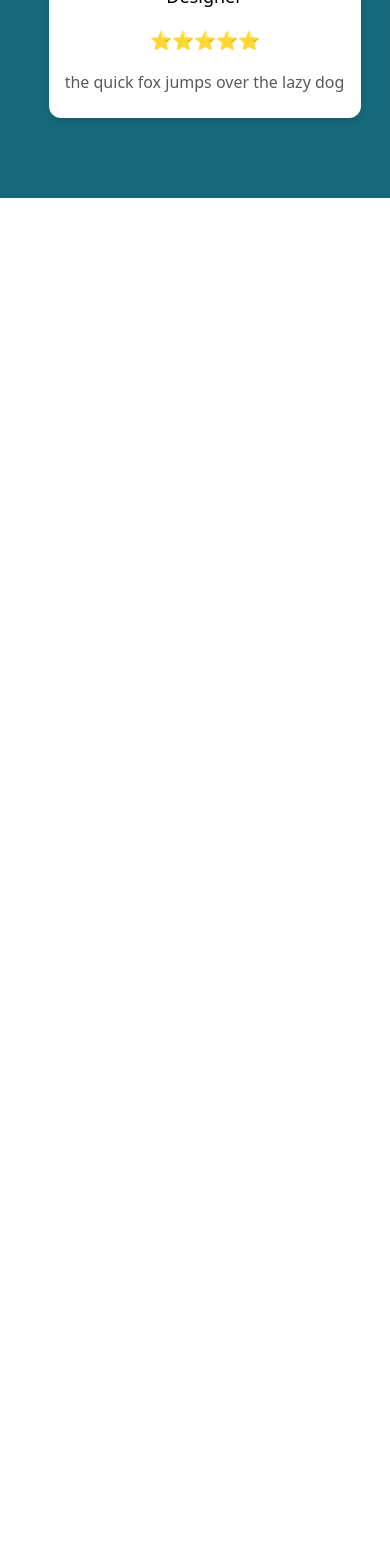
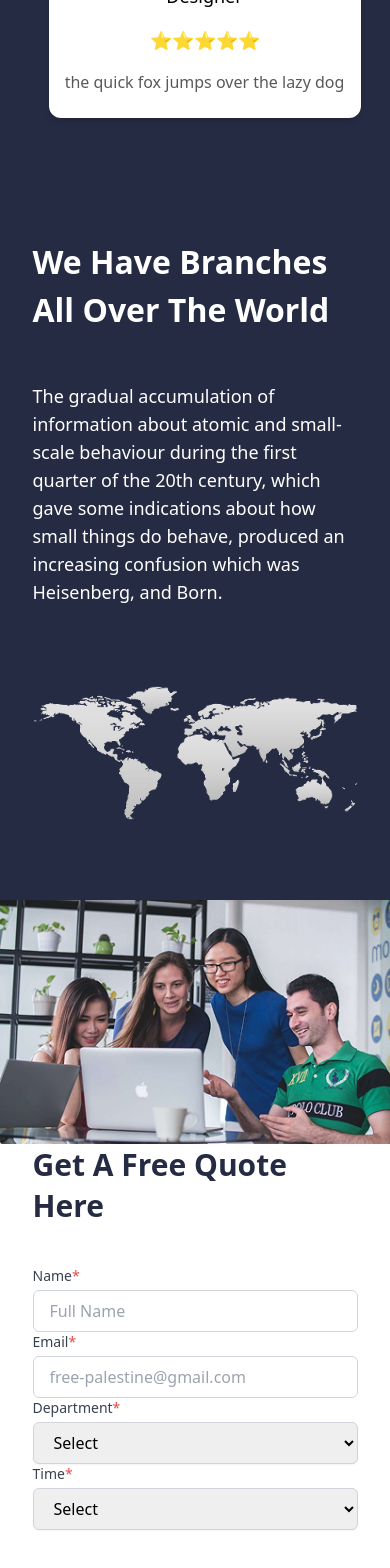
Before and after one commit to MU1147-LEGEND/Divestic, a React (Vite) app: page / in a window 390 px wide. Shown: the part 6598-8166 px from the top of the page. Before the commit the page ends 6796 px from the top, so only its background shows below. Built offline with nearby package versions, Linux system fonts and the light colour scheme.

Commit message:
Implement structural adjustments and refactor existing code for improved readability and maintainability

```diff
--- a/src/App.jsx
+++ b/src/App.jsx
@@ -13,28 +13,31 @@ import { MdSpeed } from "react-icons/md";
 import person from "./assets/images/person.png";
 import teamCo from "./assets/images/team-co.png";
 import teamCEO from "./assets/images/team-ceo.png";
-
+import world from "./assets/images/world.png";
+import contact from "./assets/images/contact-team.png";
 
 const App = () => {
     const [isOpenMenu, setIsOpenMenu] = useState(false);
-    useEffect(() => {
-        const carousel = document.querySelector(".testimonial-cards .carousel");
-        let scrollAmount = 0;
-        const slideWidth = carousel.offsetWidth;
 
-        const autoplay = setInterval(() => {
-            if (carousel.scrollLeft + slideWidth >= carousel.scrollWidth) {
-                // Go back to start
-                carousel.scrollTo({ left: 0, behavior: "smooth" });
-                scrollAmount = 0;
-            } else {
-                scrollAmount += slideWidth;
-                carousel.scrollTo({ left: scrollAmount, behavior: "smooth" });
-            }
-        }, 1000); // Change every 1 second
+    // carousel slider auto move
+    // useEffect(() => {
+    //     const carousel = document.querySelector(".testimonial-cards .carousel");
+    //     let scrollAmount = 0;
+    //     const slideWidth = carousel.offsetWidth;
 
-        return () => clearInterval(autoplay); // Cleanup on unmount
-    }, []);
+    //     const autoplay = setInterval(() => {
+    //         if (carousel.scrollLeft + slideWidth >= carousel.scrollWidth) {
+    //             // Go back to start
+    //             carousel.scrollTo({ left: 0, behavior: "smooth" });
+    //             scrollAmount = 0;
+    //         } else {
+    //             scrollAmount += slideWidth;
+    //             carousel.scrollTo({ left: scrollAmount, behavior: "smooth" });
+    //         }
+    //     }, 1000); // Change every 1 second
+
+    //     return () => clearInterval(autoplay); // Cleanup on unmount
+    // }, []);
 
     return (
         <>
@@ -200,16 +203,18 @@ const App = () => {
                             mechanics
                         </p>
                     </div>
-                    <div className="flex flex-col md:flex-row md:gap-20 text-center p-3">
+                    <div className="flex flex-col lg:flex-row md:gap-20 text-center p-3">
                         <img
                             src={cardImage}
                             alt="card-item"
                             className="text-center m-auto md:hidden"
+                            loading="lazy"
                         />
                         <img
                             src={cardImageDesktop}
                             alt="card-item"
                             className="text-center m-auto hidden md:block"
+                            loading="lazy"
                         />
                         <div className="most-trusted mt-16 pb-6 text-left">
                             <h2 className="text-4xl font-semibold w-4/5 mb-6">
@@ -274,11 +279,12 @@ const App = () => {
                     </div>
                     <div className="testimonial-cards w-full">
                         <div className="carousel flex-row rounded-box">
-                            <div className="carousel-item w-full text-black bg-white py-4">
+                            <div className=" carousel-item  w-full text-black bg-white py-4">
                                 <img
                                     src={person}
                                     className="w-[100px] h-[100px] rounded-full relative top-8 space-x-3"
                                     alt="Tailwind CSS Carousel component"
+                                    loading="lazy"
                                 />
                                 <div className="pl-4">
                                     <h3 className="text-3xl font-bold py-2 pt-10">
@@ -298,11 +304,12 @@ const App = () => {
                                     </p>
                                 </div>
                             </div>
-                            <div className="carousel-item w-full text-black bg-white py-4">
+                            <div className=" carousel-item w-full text-black bg-white py-4">
                                 <img
                                     src={person}
                                     className="w-[100px] h-[100px] rounded-full relative top-8 space-x-3"
                                     alt="Tailwind CSS Carousel component"
+                                    loading="lazy"
                                 />
                                 <div className="pl-4">
                                     <h3 className="text-3xl font-bold py-2 pt-10">
@@ -322,11 +329,12 @@ const App = () => {
                                     </p>
                                 </div>
                             </div>
-                            <div className="hidden md:flex carousel-item w-full text-black bg-white py-4">
+                            <div className=" hidden md:flex carousel-item w-full text-black bg-white py-4">
                                 <img
                                     src={person}
                                     className="w-[100px] h-[100px] rounded-full relative top-8 space-x-3"
                                     alt="Tailwind CSS Carousel component"
+                                    loading="lazy"
                                 />
                                 <div className="pl-4">
                                     <h3 className="text-3xl font-bold py-2 pt-10">
@@ -353,7 +361,7 @@ const App = () => {
             {/* meet our team */}
             <section
                 id="meet-our-team"
-                className="bg-[#16697A] text-white text-lg pb-20"
+                className="bg-[#252B42] text-white text-lg pb-20"
             >
                 <div className="w-10/12 m-auto pt-10">
                     <div className="head-slogan text-center">
@@ -373,6 +381,7 @@ const App = () => {
                                     src={teamCo}
                                     className="w-[200px] h-[200px] rounded-full object-cover"
                                     alt="Tailwind CSS Carousel component"
+                                    loading="lazy"
                                 />
                                 <div className="text-center">
                                     <h4 className="text-[#FFA62B] mt-3 font-semibold">
@@ -393,6 +402,7 @@ const App = () => {
                                     src={teamCEO}
                                     className="w-[200px] h-[200px] rounded-full object-cover"
                                     alt="Tailwind CSS Carousel component"
+                                    loading="lazy"
                                 />
                                 <div className="text-center">
                                     <h4 className="text-[#FFA62B] mt-3 font-semibold">
@@ -414,6 +424,7 @@ const App = () => {
                                     src={teamCo}
                                     className="w-[200px] h-[200px] rounded-full object-cover"
                                     alt="Tailwind CSS Carousel component"
+                                    loading="lazy"
                                 />
                                 <div className="text-center">
                                     <h4 className="text-[#FFA62B] mt-3 font-semibold">
@@ -433,6 +444,142 @@ const App = () => {
                     </div>
                 </div>
             </section>
+            {/* our branches */}
+            <section
+                id="our-branches"
+                className="bg-[#252B42] text-white text-lg text-left z-10"
+            >
+                <div className="w-10/12 m-auto pt-10 md:flex items-center justify-between md:pb-96">
+                    <div className="md:w-1/2 space-y-4">
+                        <h2 className="inline-block text-[2rem] md:text-6xl font-semibold md:mt-28 mb-8 leading-normal">
+                            We Have Branches All Over The World{" "}
+                        </h2>
+                        <p>
+                            The gradual accumulation of information about atomic
+                            and small-scale behaviour during the first quarter
+                            of the 20th century, which gave some indications
+                            about how small things do behave, produced an
+                            increasing confusion which was Heisenberg, and Born.
+                        </p>
+                    </div>
+                    <div className="py-20">
+                        <img src={world} alt="world map" loading="lazy" />
+                    </div>
+                </div>
+            </section>
+            {/* contact-form */}
+            <section id="contact-form" className="bg-white pb-10 absolute">
+                <form
+                    id="contact-form"
+                    className="md:w-4/6 m-auto bg-white text-black md:flex gap-6 justify-center items-center md:-mt-72 z-50"
+                >
+                    <div className="md:w-2/5 m-auto md:h-[80vh] md:overflow-hidden">
+                        <img
+                            src={contact}
+                            alt="contact-team"
+                            loading="lazy"
+                            className=" md:h-full md:object-cover m-auto w-full"
+                        />
+                    </div>
+
+                    <div className=" m-auto w-10/12 md:px-6">
+                        <h2 className="form-title text-3xl md:text-6xl font-semibold md:mt-28 mb-10 leading-snug text-[#252B42]">
+                            Get A Free Quote Here
+                        </h2>
+
+                        <div className="gap-6">
+                            {/* Name Field */}
+                            <div>
+                                <label
+                                    htmlFor="name"
+                                    className="block text-sm font-medium text-gray-700 mb-1"
+                                >
+                                    Name<span className="text-red-500">*</span>
+                                </label>
+                                <input
+                                    type="text"
+                                    id="name"
+                                    placeholder="Full Name"
+                                    className="w-full px-4 py-2 border border-gray-300 rounded-md focus:outline-none focus:ring-1 focus:ring-blue-500"
+                                />
+                            </div>
+
+                            {/* Email Field */}
+                            <div>
+                                <label
+                                    htmlFor="Email"
+                                    className="block text-sm font-medium text-gray-700 mb-1"
+                                >
+                                    Email<span className="text-red-500">*</span>
+                                </label>
+                                <input
+                                    type="email"
+                                    id="Email"
+                                    placeholder="free-palestine@gmail.com"
+                                    className="w-full px-4 py-2 border border-gray-300 rounded-md focus:outline-none focus:ring-1 focus:ring-blue-500"
+                                />
+                            </div>
+
+                            {/* Department Field */}
+                            <div className="md:col-span-2">
+                                <label
+                                    htmlFor="department"
+                                    className="block text-sm font-medium text-gray-700 mb-1"
+                                >
+                                    Department
+                                    <span className="text-red-500">*</span>
+                                </label>
+                                <select
+                                    name="department"
+                                    id="department"
+                                    defaultValue=""
+                                    className="w-full px-4 py-2 border border-gray-300 rounded-md shadow-sm focus:outline-none focus:ring-1 focus:ring-blue-500"
+                                >
+                                    <option value="" disabled>
+                                        Select
+                                    </option>
+                                    <option value="Customer care">
+                                        Customer care
+                                    </option>
+                                    <option value="Call Center">
+                                        Call Center
+                                    </option>
+                                    <option value="Troubleshoot">
+                                        Troubleshoot
+                                    </option>
+                                </select>
+                                {/* time selection */}
+                                <label
+                                    htmlFor="Time"
+                                    className="block text-sm font-medium text-gray-700 mb-1"
+                                >
+                                    Time
+                                    <span className="text-red-500">*</span>
+                                </label>
+                                <select
+                                    name="Time"
+                                    id="Time"
+                                    defaultValue=""
+                                    className="w-full px-4 py-2 border border-gray-300 rounded-md shadow-sm focus:outline-none focus:ring-1 focus:ring-blue-500"
+                                >
+                                    <option value="" disabled>
+                                        Select
+                                    </option>
+                                    <option value="Customer care">
+                                        4:00 PM Avalilable
+                                    </option>
+                                    <option value="Call Center">
+                                        6:00 PM Avalilable
+                                    </option>
+                                    <option value="Troubleshoot">
+                                        8:00 PM Avalilable
+                                    </option>
+                                </select>
+                            </div>
+                        </div>
+                    </div>
+                </form>
+            </section>
         </>
     );
 };
```
Also changed, not shown: index.html (+5 -2 lines), src/assets/images/contact-team.png (added), src/assets/images/world.png (added).
